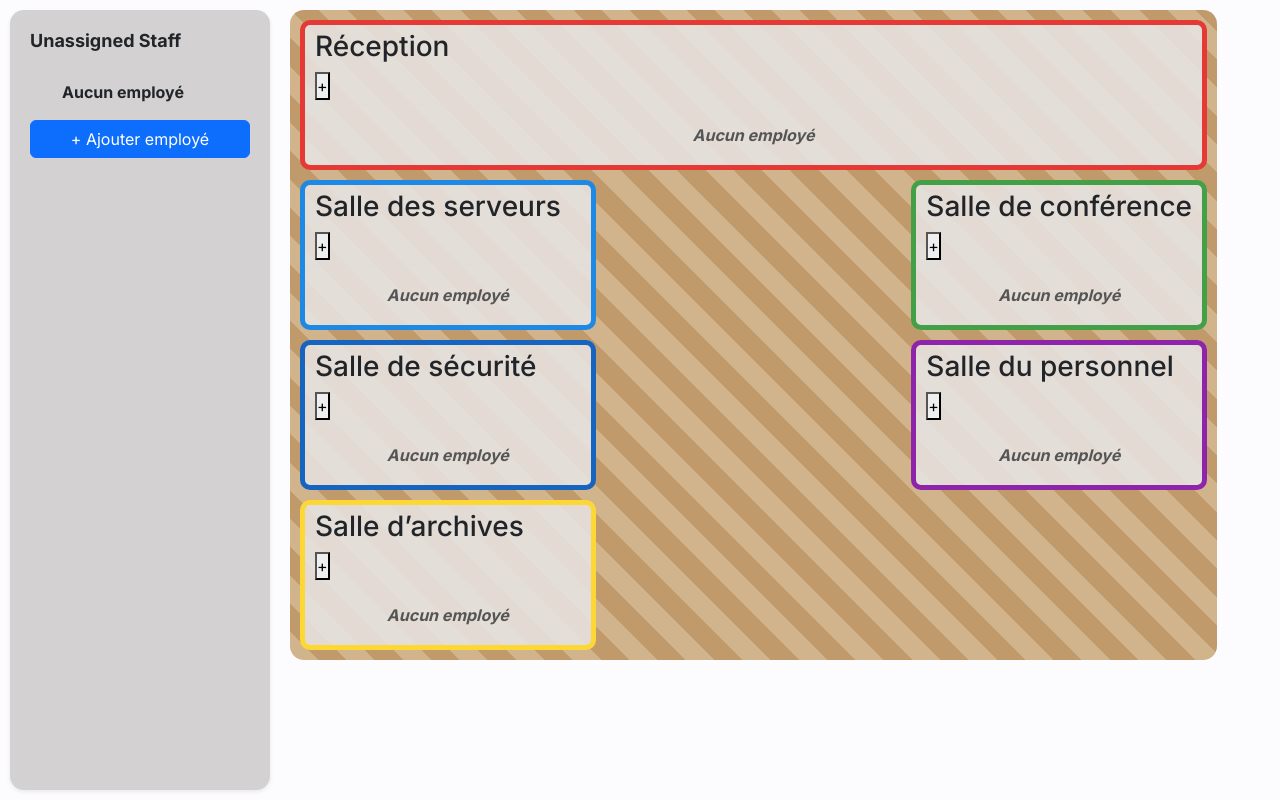
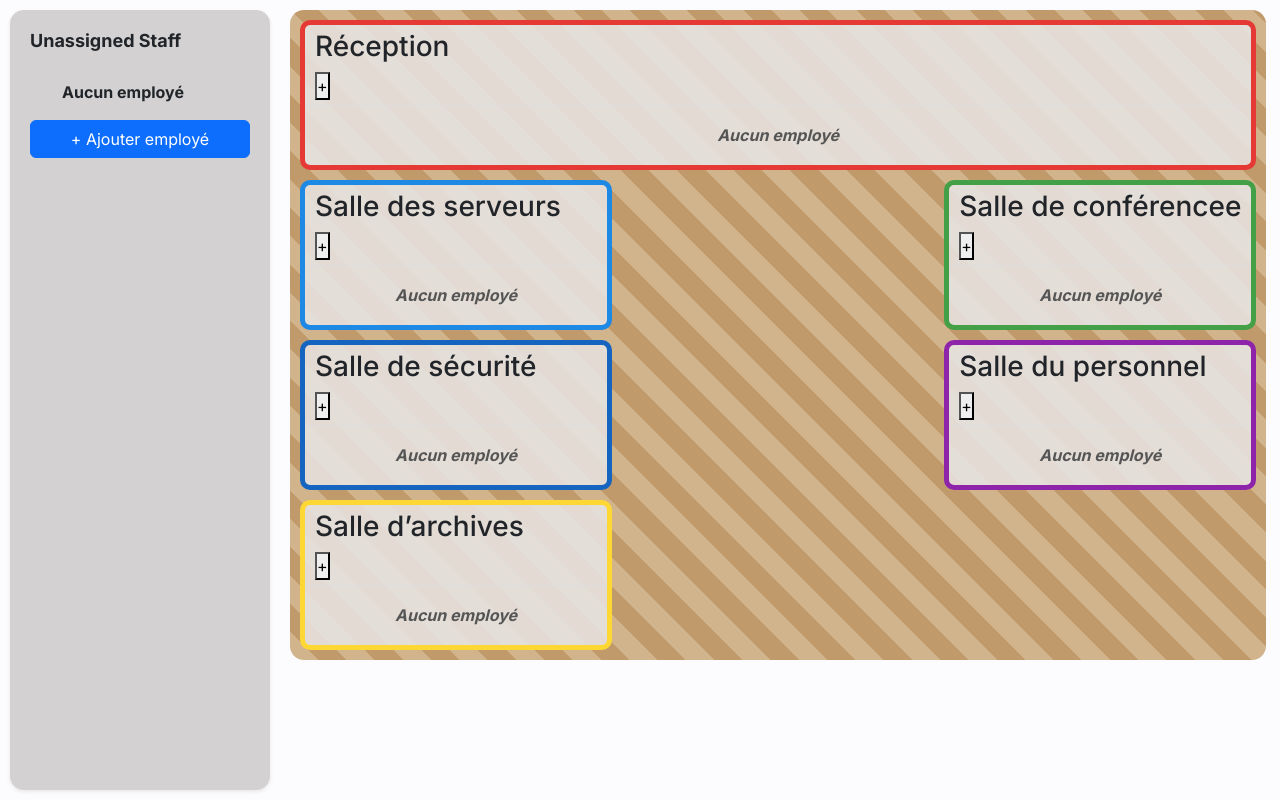
Before and after one commit to ezraidimariam/Workplace-Staff-Map, a plain HTML site: page index.html in a window 1280 px wide. Drawn offline with nearby package versions, Linux system fonts and the light colour scheme.

```diff
--- a/index.html
+++ b/index.html
@@ -47,7 +47,7 @@
 
         <div class="room room-conference">
           <div class="room-header">
-            <h3>Salle de conférence</h3>
+            <h3>Salle de conférencee</h3>
             <button class="add-btn">+</button>
           </div>
           <div class="room-body empty-room">Aucun employé</div>
```
